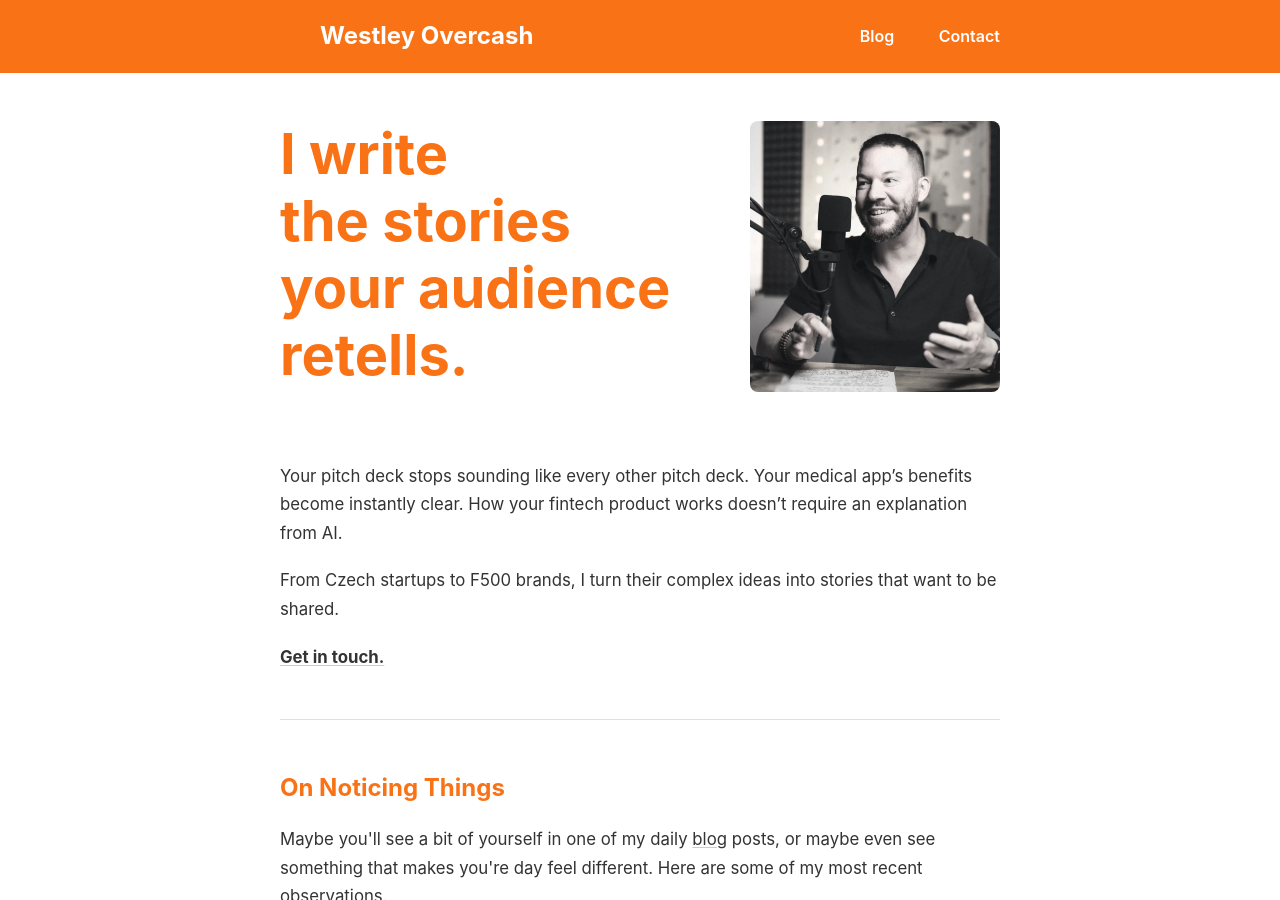
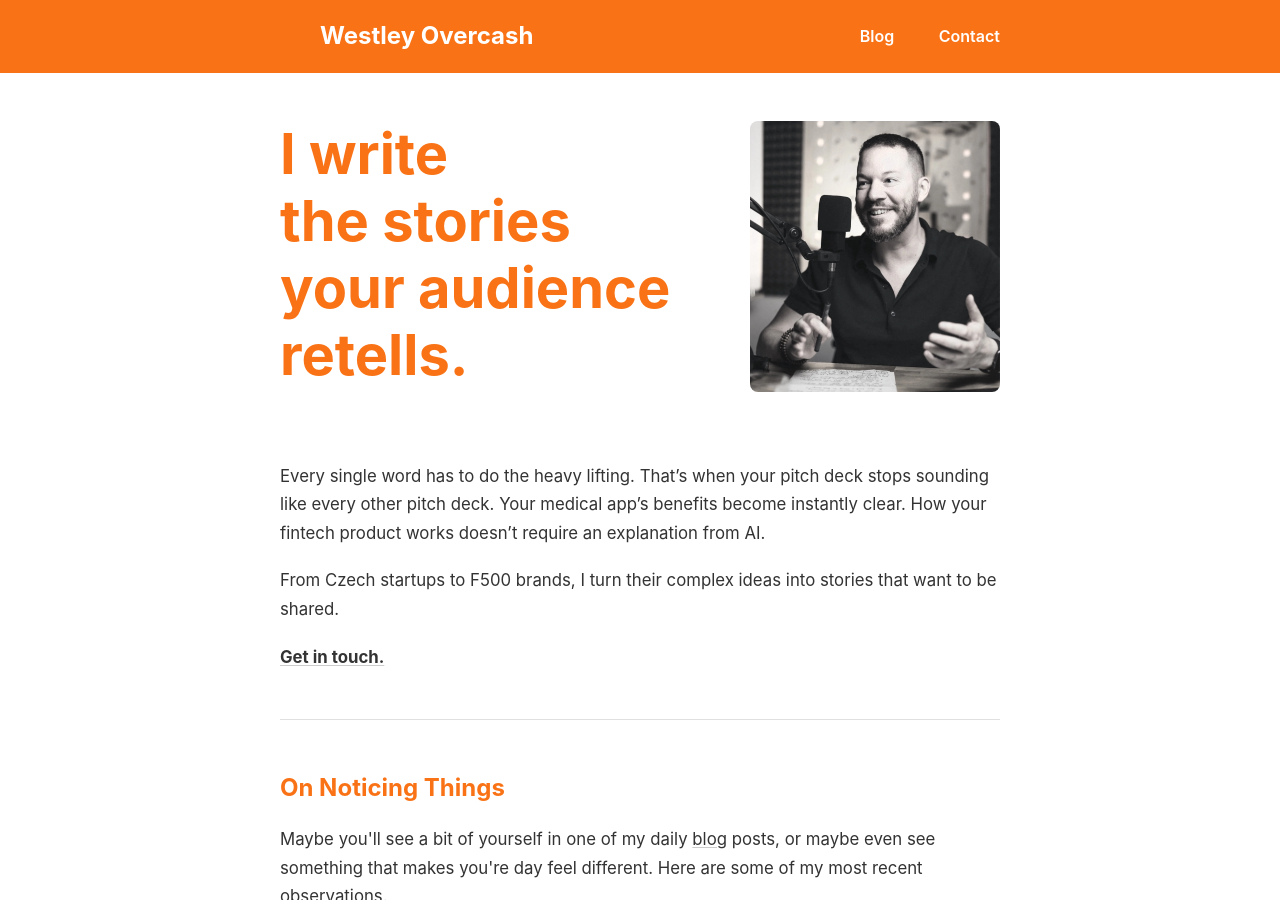
Before and after one commit to westleyovercash/westleyovercash.github.io, a Jekyll site: the page built from index.md, in a window 1280 px wide and 900 px high. Built offline with Jekyll 4.4.1, drawn with Linux system fonts in a browser that asks for light colours.

Commit message:
Update index.md

```diff
--- a/index.md
+++ b/index.md
@@ -12,7 +12,7 @@
   </div>
 </div>
 
-Your pitch deck stops sounding like every other pitch deck. Your medical app's benefits become instantly clear. How your fintech product works doesn't require an explanation from AI.
+Every single word has to do the heavy lifting. That's when your pitch deck stops sounding like every other pitch deck. Your medical app's benefits become instantly clear. How your fintech product works doesn't require an explanation from AI.
 
 From Czech startups to F500 brands, I turn their complex ideas into stories that want to be shared.
 
```
